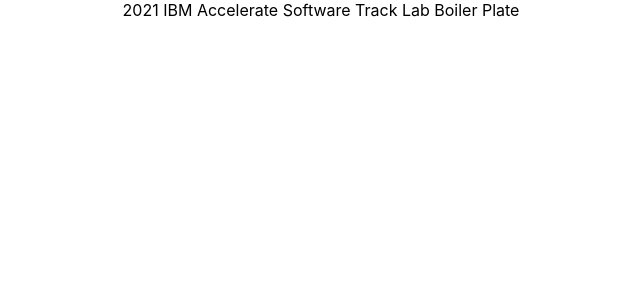
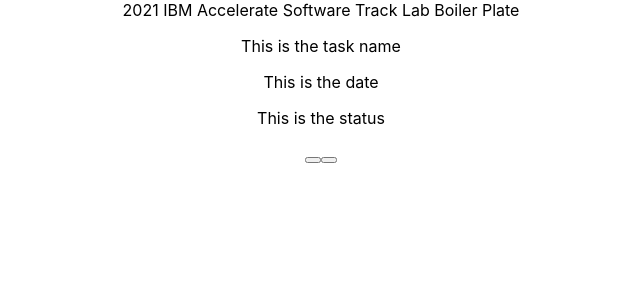
Before and after one commit to 2021-IBM-Accelerate-SW-Track/lab-1-team-30, a React (Create React App) app: page / in a window 1280 px wide. Shown: the top 300 px of the page, without its empty margins (319-959 px from the left). Built offline with nearby package versions, Linux system fonts and the light colour scheme.

Commit message:
I added a new task component

```diff
--- a/src/App.js
+++ b/src/App.js
@@ -1,10 +1,12 @@
 import Header from "./component/header"
+import Task from "./component/Task"
 import './App.css';
 
 function App() {
   return (
     <div className="App">
     <Header/>
+    <Task/>
     </div>
   );
 }
--- /dev/null
+++ b/src/component/Task/index.js
@@ -0,0 +1,3 @@
+import Task from "./task"
+
+export default Task
--- /dev/null
+++ b/src/component/Task/task.css
@@ -0,0 +1,3 @@
+div.outer-task-div{
+    background-color: red;
+}
--- /dev/null
+++ b/src/component/Task/task.js
@@ -0,0 +1,15 @@
+export default function Task(){
+    return (
+        <div class="outer-task-div">
+            <div class="info-div">
+                <p class="task-name"> This is the task name </p>
+                <p class="task-date"> This is the date </p>
+                <p class="task-status"> This is the status </p>
+            </div>
+            <div>
+                <button> </button>
+                <button> </button>
+            </div>
+        </div>
+    );
+}
```
